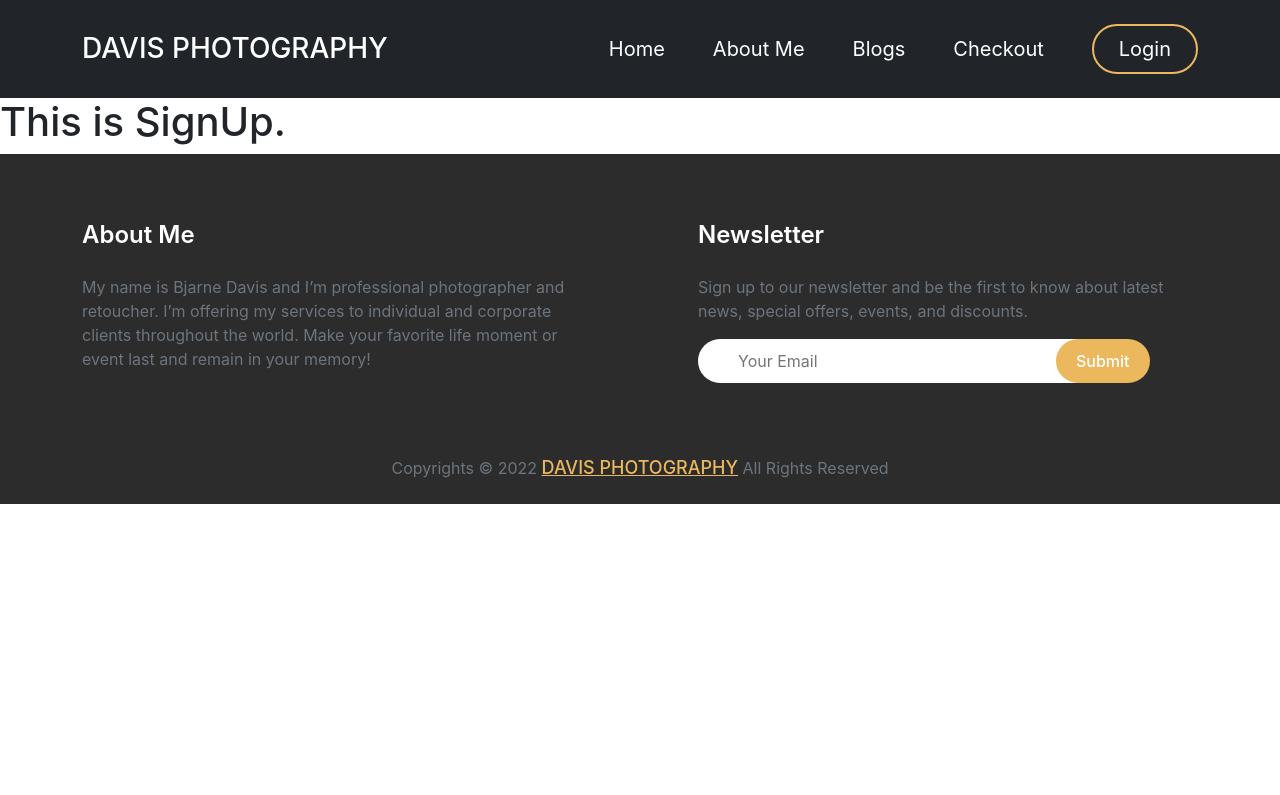
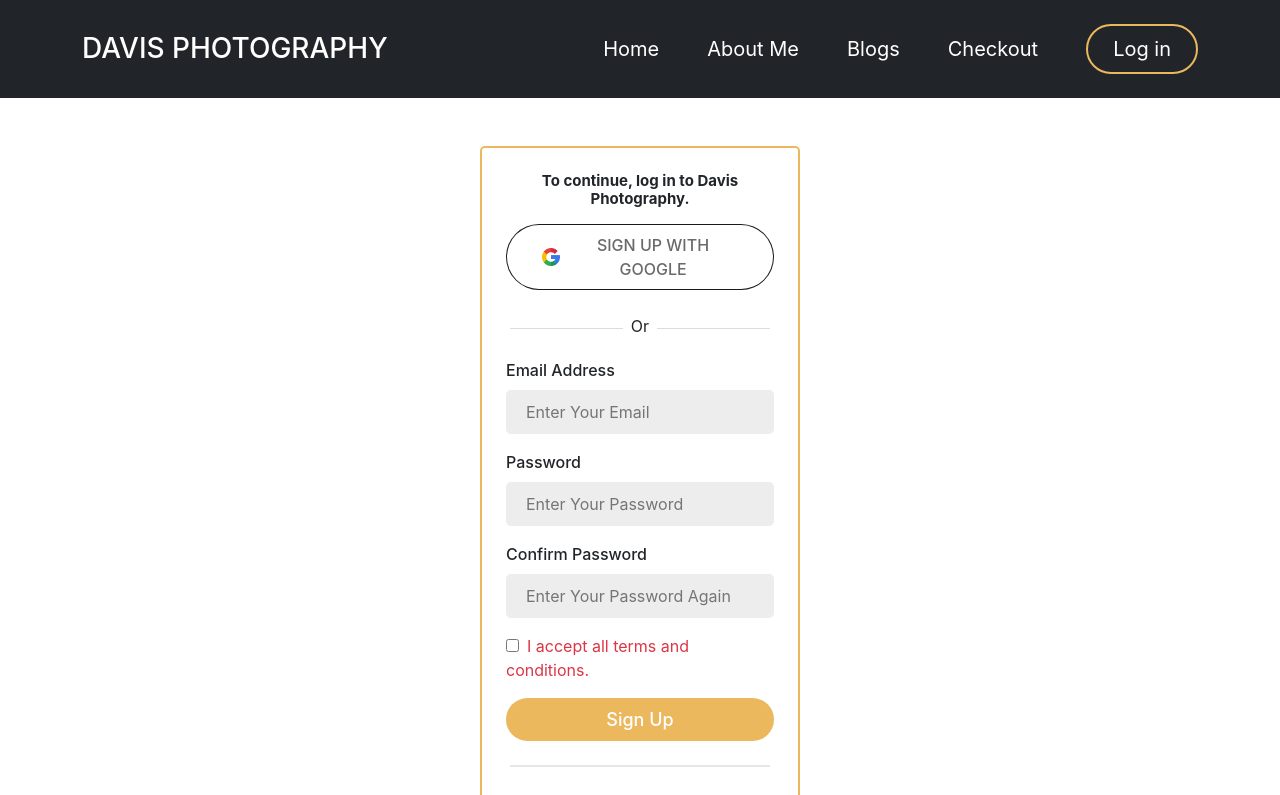
Before and after one commit to rockydey/photography-portfolio, a React (Create React App) app: page /signup in a window 1280 px wide. Shown: the top 795 px of the page. Built offline with nearby package versions, Linux system fonts and the light colour scheme; no server answers; the HTML template or start-up script is replaced by a standard one.

Commit message:
login and signup authentication complete

```diff
--- a/src/Pages/Login/Login.css
+++ b/src/Pages/Login/Login.css
@@ -44,12 +44,6 @@
     padding: 8px 35px !important;
 }
 
-.login-form .submit-btn:hover {
-    border: 1px solid #EBB85E;
-    color: #EBB85E !important;
-    background-color: white;
-}
-
 .login-form .have-account .line {
     border: 1px solid rgba(128, 128, 128, 0.2);
 }
--- a/src/Pages/Login/Login.jsx
+++ b/src/Pages/Login/Login.jsx
@@ -1,16 +1,35 @@
-import React from 'react';
+import React, { useState } from 'react';
 import { Link, useNavigate } from 'react-router-dom';
 import './Login.css';
-import google from '../../images/social/google.png'
-import { useSignInWithGoogle } from 'react-firebase-hooks/auth';
+import google from '../../images/social/google.png';
+import { useSignInWithGoogle, useSignInWithEmailAndPassword } from 'react-firebase-hooks/auth';
 import auth from '../../firebase.init';
 
 const Login = () => {
+    const [email, setEmail] = useState('');
+    const [password, setPassword] = useState('');
+
     const navigate = useNavigate();
+
     const [signInWithGoogle, user, loading, error] = useSignInWithGoogle(auth);
-    if (user) {
+    const [signInWithEmailAndPassword, user1, loading1, error1,] = useSignInWithEmailAndPassword(auth);
+
+    const handleEmail = event => {
+        setEmail(event.target.value);
+    }
+    const handlePassword = event => {
+        setPassword(event.target.value);
+    }
+
+    const handleSubmit = event => {
+        event.preventDefault();
+        signInWithEmailAndPassword(email, password);
+    }
+
+    if (user || user1) {
         navigate('/home');
     }
+
     return (
         <div className='w-25 container mx-auto login-form p-4 my-5 rounded-3'>
             <h3>To continue, log in to Davis Photography.</h3>
@@ -22,16 +41,18 @@ const Login = () => {
                     <div style={{ height: "1px" }} className='bg-secondary opacity-25 w-50'></div>
                 </div>
             </div>
-            <form>
+
+            <form onSubmit={handleSubmit}>
                 <label className='mb-2' htmlFor="email">Email Address</label>
-                <input className='mb-3 rounded-3' type="email" name="email" id="email" placeholder='Enter Your Email' />
+                <input onBlur={handleEmail} className='mb-3 rounded-3' type="email" name="email" id="email" placeholder='Enter Your Email' />
                 <label className='mb-2' htmlFor="password">Password</label>
-                <input className='mb-3 rounded-3' type="password" name="password" id="password" placeholder='Enter Your Password' />
+                <input onBlur={handlePassword} className='mb-3 rounded-3' type="password" name="password" id="password" placeholder='Enter Your Password' />
                 <div className='d-flex justify-content-between align-items-center'>
                     <p className='mb-0'>Forget Your Password?</p>
                     <input className='submit-btn text-white rounded-pill ms-auto' type="submit" value="Login" />
                 </div>
             </form>
+
             <div className='have-account text-center'>
                 <div className='line my-4 mx-1'></div>
                 <p className='fw-bold'>Don't have an account?</p>
--- a/src/Pages/Shared/Header/Header.jsx
+++ b/src/Pages/Shared/Header/Header.jsx
@@ -2,8 +2,15 @@ import React from 'react';
 import { Container, Nav, Navbar } from 'react-bootstrap';
 import { Link } from 'react-router-dom';
 import './Header.css';
+import { useAuthState } from 'react-firebase-hooks/auth';
+import auth from '../../../firebase.init';
+import { signOut } from 'firebase/auth';
 
 const Header = () => {
+    const [user] = useAuthState(auth);
+    const logout = () => {
+        signOut(auth);
+    };
     return (
         <header id='header' className='bg-dark py-3'>
             <div>
@@ -17,7 +24,9 @@ const Header = () => {
                                 <Link className='me-lg-5 mt-3 mt-lg-0' to="/about">About Me</Link>
                                 <Link className='me-lg-5 mt-3 mt-lg-0' to="/blogs">Blogs</Link>
                                 <Link className='me-lg-5 mt-3 mt-lg-0' to="/checkout">Checkout</Link>
-                                <Link to="/login" className='mt-3 mt-lg-0'><button className='border-0 rounded-pill btn-login text-white'>Login</button></Link>
+                                {
+                                    user ? <button onClick={logout} className='border-0 rounded-pill btn-login text-white mt-3 mt-lg-0'>Log out</button> : <Link to="/login" className='mt-3 mt-lg-0'><button className='border-0 rounded-pill btn-login text-white'>Log in</button></Link>
+                                }
                             </Nav>
                         </Navbar.Collapse>
                     </Container>
--- a/src/Pages/SignUp/SignUp.jsx
+++ b/src/Pages/SignUp/SignUp.jsx
@@ -1,10 +1,75 @@
-import React from 'react';
+import React, { useState } from 'react';
 import './SignUp.css';
+import google from '../../images/social/google.png';
+import { Link, useNavigate } from 'react-router-dom';
+import { useCreateUserWithEmailAndPassword, useSignInWithGoogle } from 'react-firebase-hooks/auth';
+import auth from '../../firebase.init';
 
 const SignUp = () => {
+
+    const [agree, setAgree] = useState(false);
+    const [email, setEmail] = useState('');
+    const [password, setPassword] = useState('');
+    const [confirmPassword, setConfirmPassword] = useState('');
+    const navigate = useNavigate();
+
+    const [
+        createUserWithEmailAndPassword,
+        user,
+        error,
+    ] = useCreateUserWithEmailAndPassword(auth);
+    const [signInWithGoogle, user1, error1] = useSignInWithGoogle(auth);
+
+    const handleEmail = event => {
+        setEmail(event.target.value);
+    }
+    const handlePassword = event => {
+        setPassword(event.target.value);
+    }
+    const handleConfirmPassword = event => {
+        setConfirmPassword(event.target.value);
+    }
+
+    const handleSubmit = event => {
+        event.preventDefault();
+        createUserWithEmailAndPassword(email, password)
+    }
+
+    if (user || user1) {
+        navigate('/home');
+    }
+
     return (
-        <div>
-            <h1>This is SignUp.</h1>
+        <div className='w-25 container mx-auto login-form p-4 my-5 rounded-3'>
+            <h3>To continue, log in to Davis Photography.</h3>
+            <div className='google-login'>
+                <button onClick={() => signInWithGoogle()} className='w-100 rounded-pill text-uppercase mt-3 mb-4 d-flex align-items-center justify-content-center'><img width={18} className='me-2' src={google} alt="" /> <span>Sign up with Google</span></button>
+                <div className='d-flex align-items-center mx-1 mb-3'>
+                    <div style={{ height: "1px" }} className='bg-secondary opacity-25 w-50'></div>
+                    <p className='mb-1 px-2'>Or</p>
+                    <div style={{ height: "1px" }} className='bg-secondary opacity-25 w-50'></div>
+                </div>
+            </div>
+
+            <form onSubmit={handleSubmit}>
+                <label className='mb-2' htmlFor="email">Email Address</label>
+                <input onBlur={handleEmail} className='mb-3 rounded-3' type="email" name="email" id="email" placeholder='Enter Your Email' required />
+                <label className='mb-2' htmlFor="password">Password</label>
+                <input onBlur={handlePassword} className='mb-3 rounded-3' type="password" name="password" id="password" placeholder='Enter Your Password' required />
+                <label className='mb-2' htmlFor="confirm-password">Confirm Password</label>
+                <input onBlur={handleConfirmPassword} className='mb-3 rounded-3' type="password" name="password" id="confirm-password" placeholder='Enter Your Password Again' required />
+                <div className='mb-3'>
+                    <input onClick={() => setAgree(!agree)} className='me-2' type="checkbox" name="checkbox" id="checkbox" />
+                    <span className={agree ? "text-success" : "text-danger"}>I accept all terms and conditions.</span>
+                </div>
+                <input disabled={!agree} className='submit-btn text-white rounded-pill' type="submit" value="Sign Up" />
+            </form>
+
+            <div className='have-account text-center'>
+                <div className='line my-4 mx-1'></div>
+                <p className='fw-bold'>Already have an account?</p>
+                <Link to='/login'><button className='w-100 rounded-pill text-uppercase'>Log In Now</button></Link>
+            </div>
         </div>
     );
 };
```
